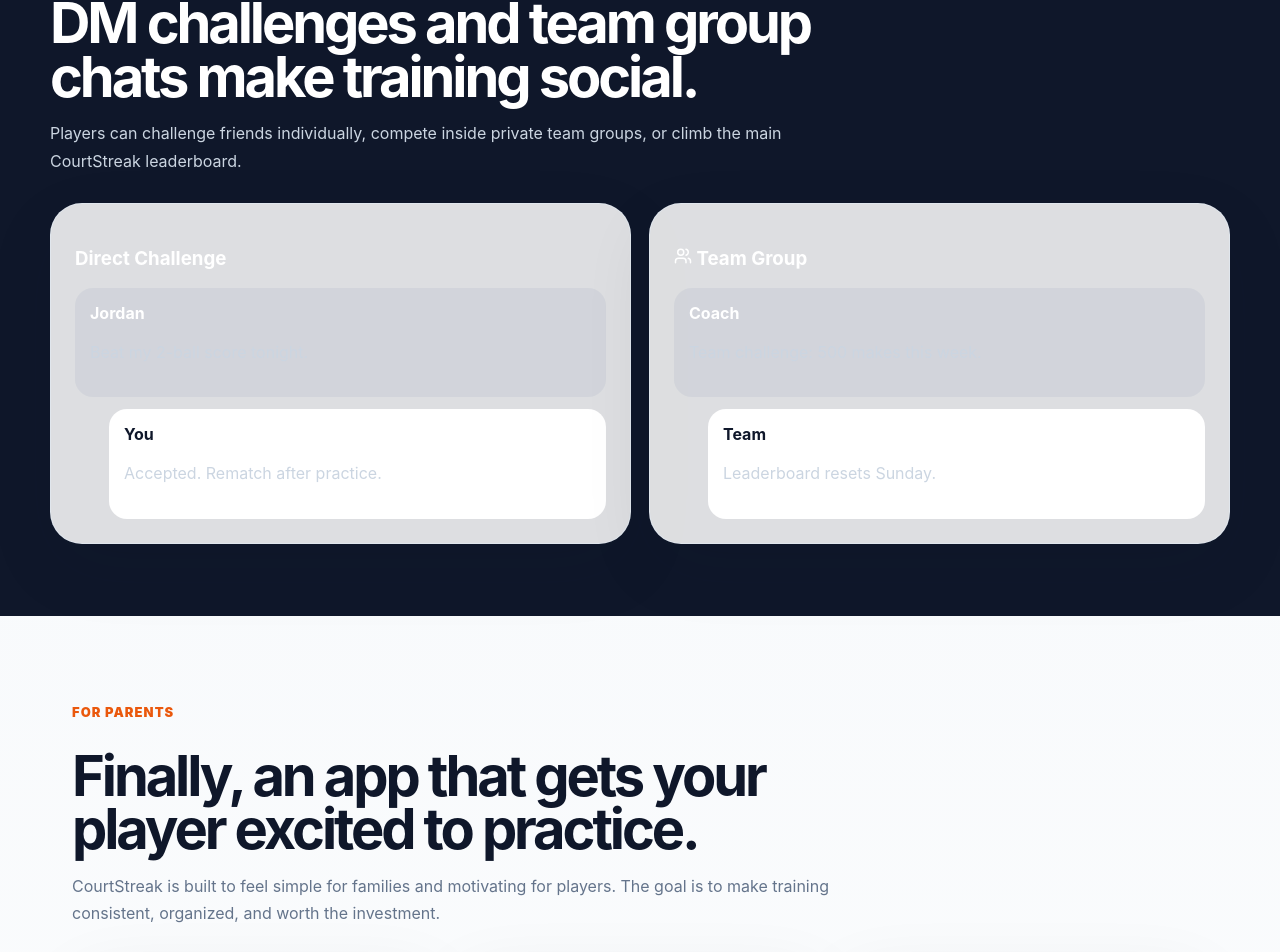
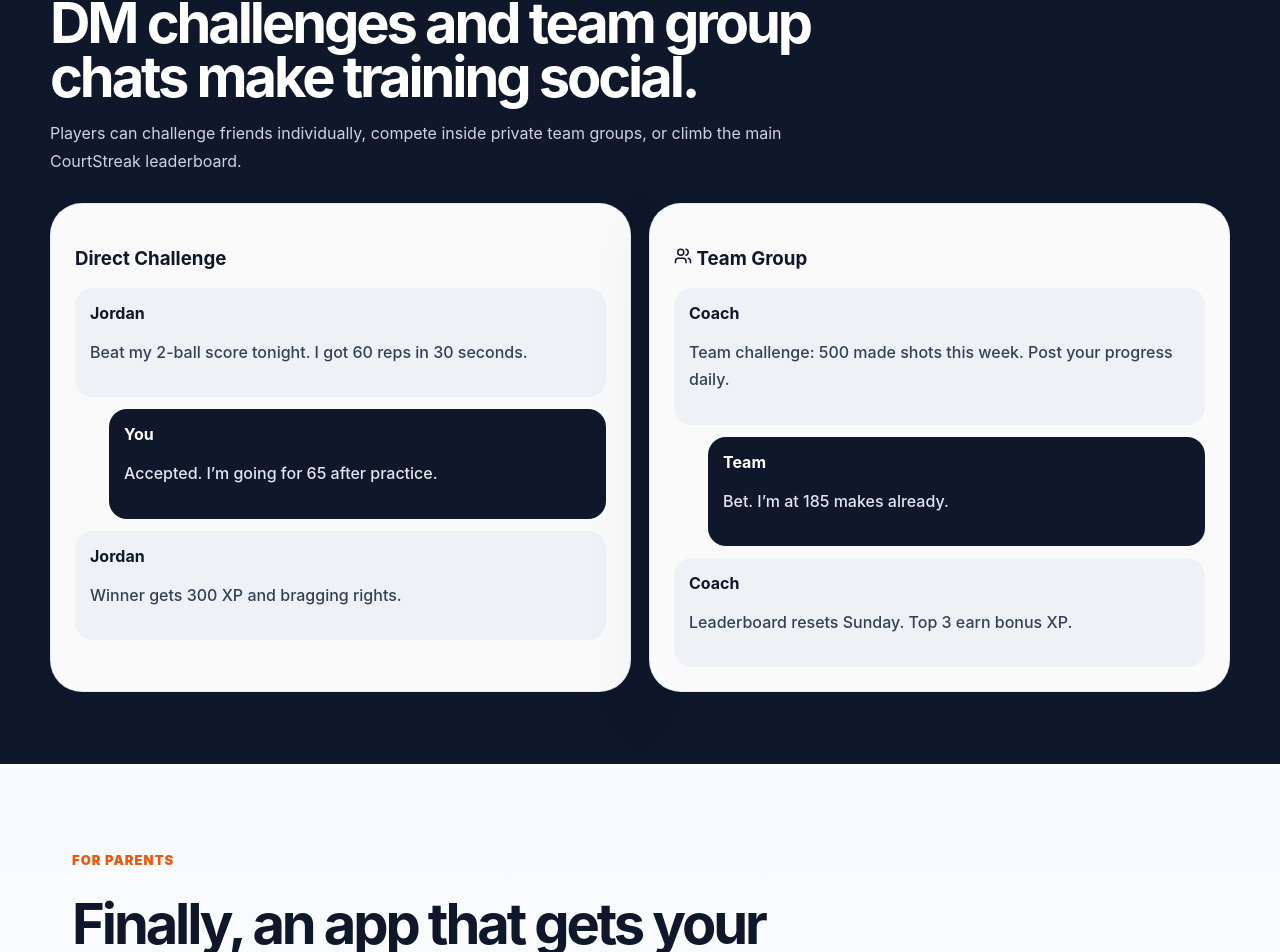
Before and after one commit to ShoreCan/courtstreak-site, a React (Vite) app: page / in a window 1280 px wide. Shown: the part 1456-2408 px from the top of the page. Built offline with nearby package versions, Linux system fonts and the light colour scheme.

Commit message:
Improve challenge hub conversations and contrast

```diff
--- a/src/components/ChallengeHub.jsx
+++ b/src/components/ChallengeHub.jsx
@@ -16,14 +16,16 @@
       <div className="challenge-grid">
         <div className="chat-panel">
           <h3>Direct Challenge</h3>
-          <div className="bubble left"><strong>Jordan</strong><p>Beat my 2-ball score tonight.</p></div>
-          <div className="bubble right"><strong>You</strong><p>Accepted. Rematch after practice.</p></div>
+          <div className="bubble left"><strong>Jordan</strong><p>Beat my 2-ball score tonight. I got 60 reps in 30 seconds.</p></div>
+          <div className="bubble right"><strong>You</strong><p>Accepted. I’m going for 65 after practice.</p></div>
+          <div className="bubble left"><strong>Jordan</strong><p>Winner gets 300 XP and bragging rights.</p></div>
         </div>
 
         <div className="chat-panel">
           <h3><Users size={18} /> Team Group</h3>
-          <div className="bubble left"><strong>Coach</strong><p>Team challenge: 500 makes this week.</p></div>
-          <div className="bubble right"><strong>Team</strong><p>Leaderboard resets Sunday.</p></div>
+          <div className="bubble left"><strong>Coach</strong><p>Team challenge: 500 made shots this week. Post your progress daily.</p></div>
+          <div className="bubble right"><strong>Team</strong><p>Bet. I’m at 185 makes already.</p></div>
+          <div className="bubble left"><strong>Coach</strong><p>Leaderboard resets Sunday. Top 3 earn bonus XP.</p></div>
         </div>
       </div>
     </section>
--- a/src/styles.css
+++ b/src/styles.css
@@ -319,3 +319,35 @@
     align-items: flex-start;
   }
 }
+
+.challenge-section .chat-panel {
+  background: rgba(255, 255, 255, 0.98);
+  color: #0f172a;
+}
+
+.challenge-section .chat-panel h3 {
+  color: #0f172a;
+}
+
+.challenge-section .bubble.left {
+  background: #eef2f7;
+  color: #0f172a;
+}
+
+.challenge-section .bubble.right {
+  background: #0f172a;
+  color: #ffffff;
+}
+
+.challenge-section .bubble p {
+  color: #334155;
+  font-weight: 500;
+}
+
+.challenge-section .bubble.right p {
+  color: #e2e8f0;
+}
+
+.challenge-section .bubble strong {
+  color: inherit;
+}
```
